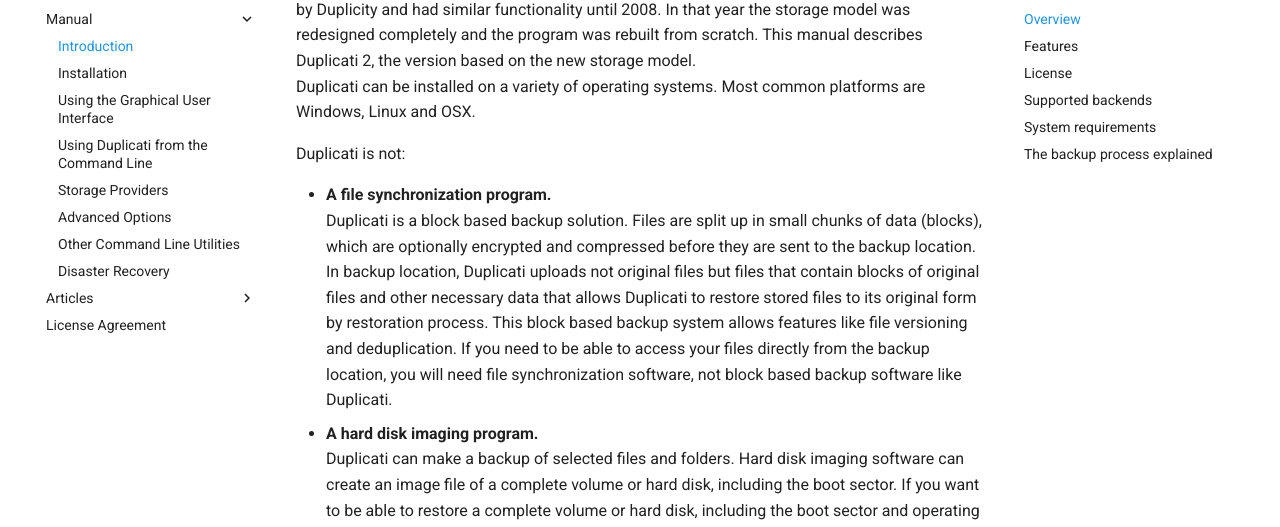
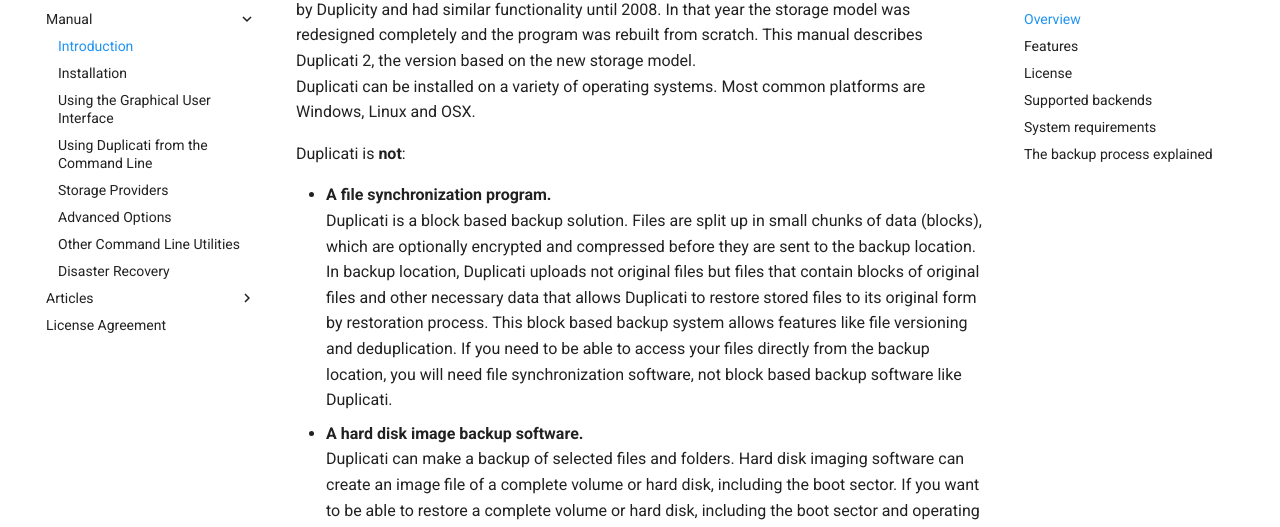
Before and after one commit to kees-z/DuplicatiDocs, an MkDocs documentation site: the page built from docs/01-introduction.md, in a window 1280 px wide and 900 px high, scrolled down 1184 px. Shown: the part 116-643 px from the top of the window. Built offline with MkDocs 1.6.1 and Material for MkDocs 9.7.7, drawn with Linux system fonts in a browser that asks for light colours; comment, search, counter and statistics services are not loaded; old or Windows-style settings are respelled for this version of MkDocs.

Commit message:
Update 01-introduction.md
Better formatting and a minor correction.

```diff
--- a/docs/01-introduction.md
+++ b/docs/01-introduction.md
@@ -42,11 +42,11 @@ If a procedure is different for an operating system other than Windows, a small
 Duplicati is a backup client that securely stores encrypted, incremental, compressed backups on local storage, cloud storage services and remote file servers. The Duplicati project was inspired by Duplicity and had similar functionality until 2008\. In that year the storage model was redesigned completely and the program was rebuilt from scratch. This manual describes Duplicati 2, the version based on the new storage model.
 Duplicati can be installed on a variety of operating systems. Most common platforms are Windows, Linux and OSX.
 
-Duplicati is not:
+Duplicati is **not**:
 
 * **A file synchronization program.**
 Duplicati is a block based backup solution. Files are split up in small chunks of data (blocks),  which are optionally encrypted and compressed before they are sent to the backup location. In backup location, Duplicati uploads not original files but files that contain blocks of original files and other necessary data that allows Duplicati to restore stored files to its original form by restoration process. This block based backup system allows features like file versioning and deduplication. If you need to be able to access your files directly from the backup location, you will need file synchronization software, not block based backup software like Duplicati.
-* **A hard disk imaging program.**
+* **A hard disk image backup software.**
 Duplicati can make a backup of selected files and folders. Hard disk imaging software can create an image file of a complete volume or hard disk, including the boot sector. If you want to be able to restore a complete volume or hard disk, including the boot sector and operating system, you need a hard disk imaging solution.
 * **Software that can make a backup of files that are stored in the cloud.**
 Duplicati needs to be installed on the host where the backup source files are stored. Optionally files and folders on locations in the local network can be selected for backup by using UNC paths. Duplicati can not log into cloud services over the internet to make a backup of remotely stored files.</span>
```
